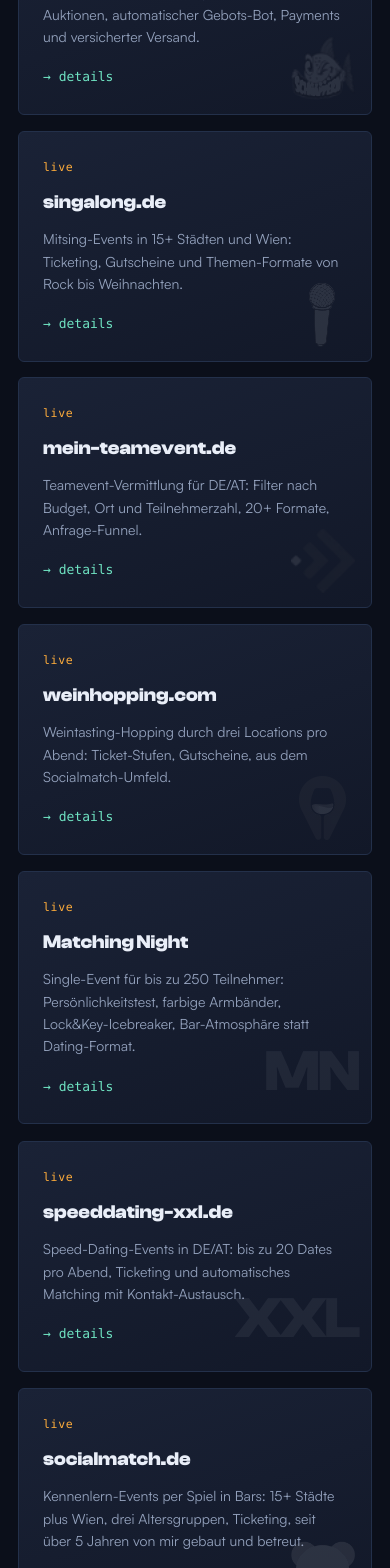
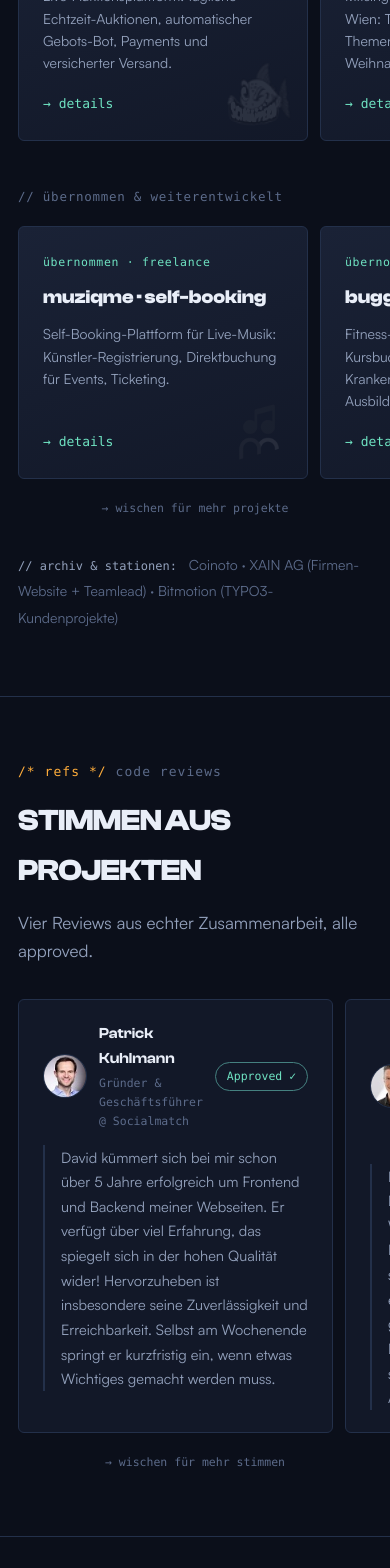
Before and after one commit to XainDavidGroeger/website, a Nuxt app: page / in a window 390 px wide. Shown: the part 6640-8208 px from the top of the page. Built offline with nearby package versions, Linux system fonts and the light colour scheme.

Commit message:
Mobil: Projekte und Kundenstimmen als Swipe-Karussells mit Scroll-Snap

```diff
--- a/app/components/SectionRefs.vue
+++ b/app/components/SectionRefs.vue
@@ -31,6 +31,7 @@
           <blockquote>{{ t(`refs.reviews.${review.key}.text`) }}</blockquote>
         </article>
       </div>
+      <p class="swipe-hint" aria-hidden="true">{{ t('refs.swipeHint') }}</p>
     </div>
   </section>
 </template>
@@ -40,6 +41,38 @@
   display: grid;
   grid-template-columns: repeat(auto-fit, minmax(320px, 1fr));
   gap: 16px;
+}
+
+.swipe-hint {
+  display: none;
+}
+
+/* Mobil: Stimmen als Swipe-Karussell */
+@media (max-width: 720px) {
+  .reviews {
+    display: flex;
+    gap: 12px;
+    overflow-x: auto;
+    scroll-snap-type: x mandatory;
+    margin-inline: -18px;
+    padding: 4px 18px 10px;
+    scrollbar-width: none;
+  }
+  .reviews::-webkit-scrollbar {
+    display: none;
+  }
+  .reviews > * {
+    flex: 0 0 86%;
+    scroll-snap-align: center;
+  }
+  .swipe-hint {
+    display: block;
+    margin-top: 10px;
+    font-family: var(--font-mono);
+    font-size: 11.5px;
+    color: var(--faint);
+    text-align: center;
+  }
 }
 
 .review {
--- a/app/components/SectionWork.vue
+++ b/app/components/SectionWork.vue
@@ -102,6 +102,8 @@
         </button>
       </div>
 
+      <p class="swipe-hint" aria-hidden="true">{{ t('work.swipeHint') }}</p>
+
       <p v-reveal class="archive">
         <span class="label">// {{ t('work.shelfArchive') }}:</span>
         {{ t('work.archive') }}
@@ -174,6 +176,41 @@
 }
 .cases.two {
   max-width: 720px;
+}
+
+.swipe-hint {
+  display: none;
+}
+
+/* Mobil: Karten als Swipe-Karussell (natives Scroll-Snap) */
+@media (max-width: 720px) {
+  .cases {
+    display: flex;
+    gap: 12px;
+    overflow-x: auto;
+    scroll-snap-type: x mandatory;
+    margin-inline: -18px;
+    padding: 4px 18px 10px;
+    scrollbar-width: none;
+  }
+  .cases::-webkit-scrollbar {
+    display: none;
+  }
+  .cases > * {
+    flex: 0 0 82%;
+    scroll-snap-align: center;
+  }
+  .cases.two > * {
+    flex-basis: 82%;
+  }
+  .swipe-hint {
+    display: block;
+    margin-top: 10px;
+    font-family: var(--font-mono);
+    font-size: 11.5px;
+    color: var(--faint);
+    text-align: center;
+  }
 }
 
 .case {
--- a/i18n/locales/de.json
+++ b/i18n/locales/de.json
@@ -350,6 +350,7 @@
     "tagOwn": "live",
     "tagFreelance": "übernommen · freelance",
     "visit": "→ live ansehen",
+    "swipeHint": "→ wischen für mehr projekte",
     "recCaption": "// scroll durch die live-plattform",
     "recAlt": "Scroll-Aufnahme der Plattform im Laptop-Mockup",
     "details": "→ details",
@@ -439,6 +440,7 @@
     "title": "Stimmen aus Projekten",
     "lede": "Vier Reviews aus echter Zusammenarbeit, alle approved.",
     "approved": "Approved ✓",
+    "swipeHint": "→ wischen für mehr stimmen",
     "reviews": {
       "patrick": {
         "name": "Patrick Kuhlmann",
--- a/i18n/locales/en.json
+++ b/i18n/locales/en.json
@@ -350,6 +350,7 @@
     "tagOwn": "live",
     "tagFreelance": "taken over · freelance",
     "visit": "→ visit live",
+    "swipeHint": "→ swipe for more projects",
     "recCaption": "// scrolling through the live platform",
     "recAlt": "Scroll recording of the platform inside a laptop mockup",
     "details": "→ details",
@@ -439,6 +440,7 @@
     "title": "Voices from projects",
     "lede": "Four reviews from real collaboration, all approved.",
     "approved": "Approved ✓",
+    "swipeHint": "→ swipe for more voices",
     "reviews": {
       "patrick": {
         "name": "Patrick Kuhlmann",
```
